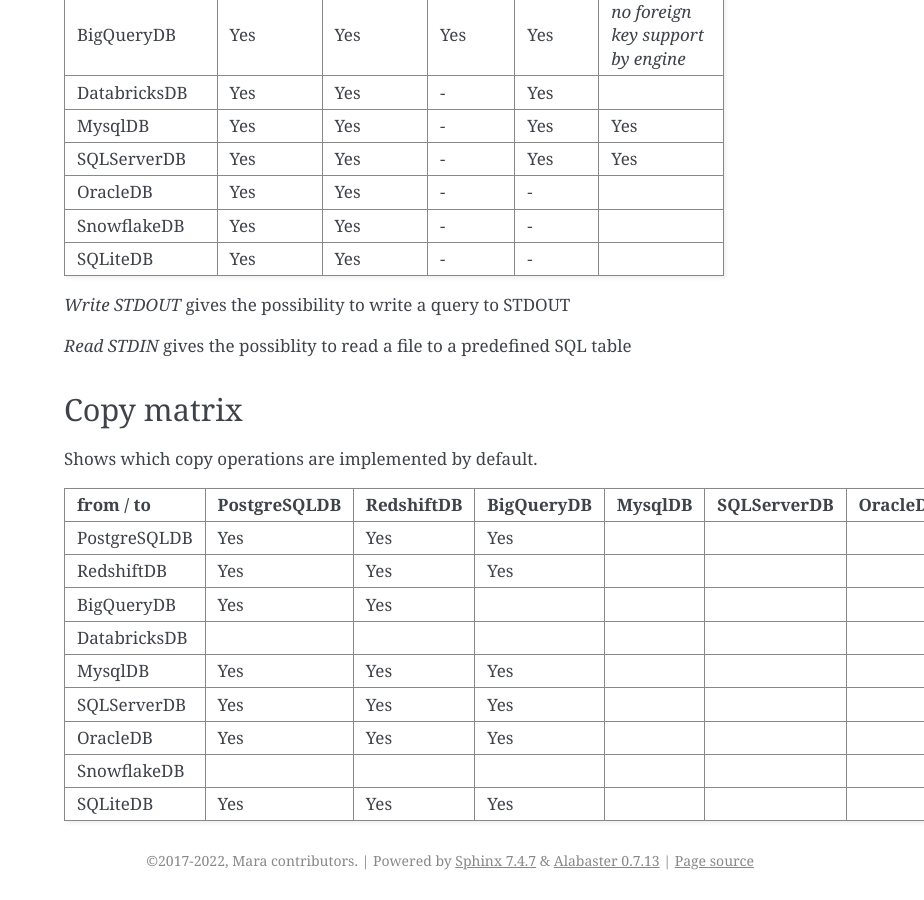
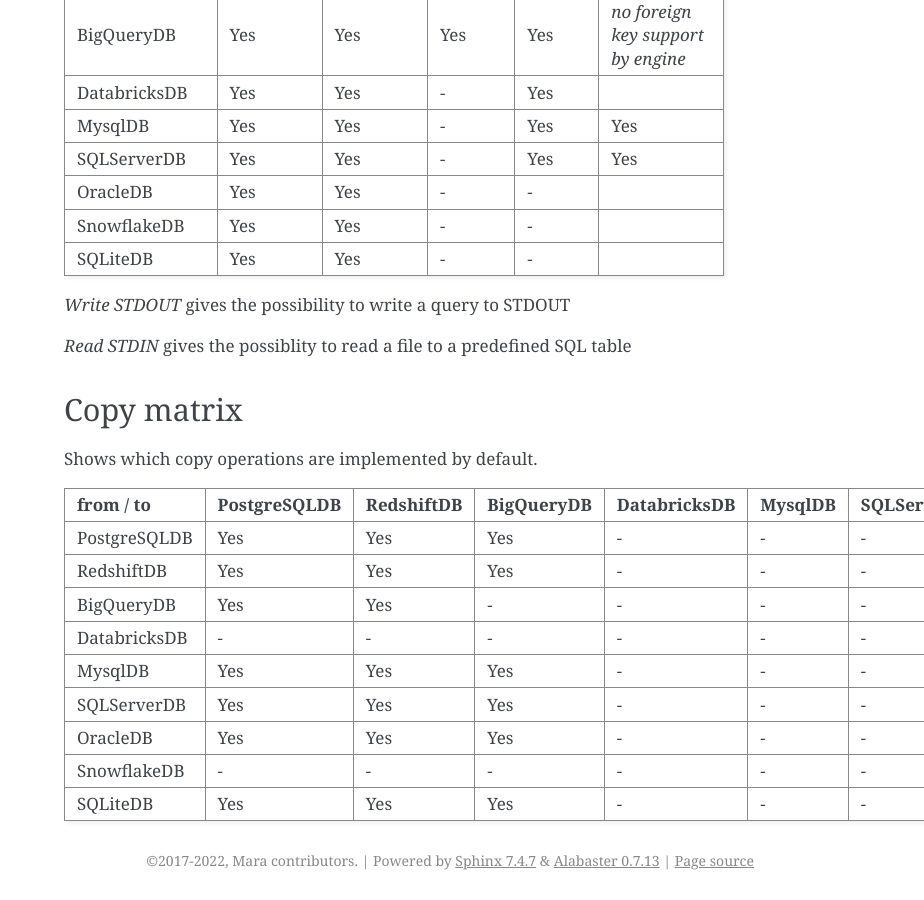
Before and after one commit to mara/mara-db, a Sphinx documentation site: the page built from docs/databases-overview.md, in a window 1280 px wide and 900 px high, scrolled down 851 px. Shown: the whole window, without its empty margins (356-1280 px from the left). Built offline with Sphinx 7.4.7, drawn with Linux system fonts in a browser that asks for light colours.

Commit message:
update database-overview

```diff
--- a/docs/databases-overview.md
+++ b/docs/databases-overview.md
@@ -58,14 +58,14 @@
 
 Shows which copy operations are implemented by default.
 
-| from / to    | PostgreSQLDB | RedshiftDB | BigQueryDB | MysqlDB | SQLServerDB | OracleDB | SQLiteDB |
-| ------------ | ------------ | ---------- | ---------- | ------- | ----------- | -------- | -------- |
-| PostgreSQLDB | Yes          | Yes        | Yes
-| RedshiftDB   | Yes          | Yes        | Yes
-| BigQueryDB   | Yes          | Yes        |
-| DatabricksDB |
-| MysqlDB      | Yes          | Yes        | Yes
-| SQLServerDB  | Yes          | Yes        | Yes
-| OracleDB     | Yes          | Yes        | Yes
-| SnowflakeDB  |
-| SQLiteDB     | Yes          | Yes        | Yes
+| from / to    | PostgreSQLDB | RedshiftDB | BigQueryDB | DatabricksDB | MysqlDB | SQLServerDB | OracleDB | SnowflakeDB | SQLiteDB |
+| ------------ | ------------ | ---------- | ---------- | ------------ | ------- | ----------- | -------- | ----------- | -------- |
+| PostgreSQLDB | Yes          | Yes        | Yes        | -            | -       | -           | -        | -           | -        |
+| RedshiftDB   | Yes          | Yes        | Yes        | -            | -       | -           | -        | -           | -        |
+| BigQueryDB   | Yes          | Yes        | -          | -            | -       | -           | -        | -           | -        |
+| DatabricksDB | -            | -          | -          | -            | -       | -           | -        | -           | -        |
+| MysqlDB      | Yes          | Yes        | Yes        | -            | -       | -           | -        | -           | -        |
+| SQLServerDB  | Yes          | Yes        | Yes        | -            | -       | -           | -        | -           | -        |
+| OracleDB     | Yes          | Yes        | Yes        | -            | -       | -           | -        | -           | -        |
+| SnowflakeDB  | -            | -          | -          | -            | -       | -           | -        | -           | -        |
+| SQLiteDB     | Yes          | Yes        | Yes        | -            | -       | -           | -        | -           | -        |
```
